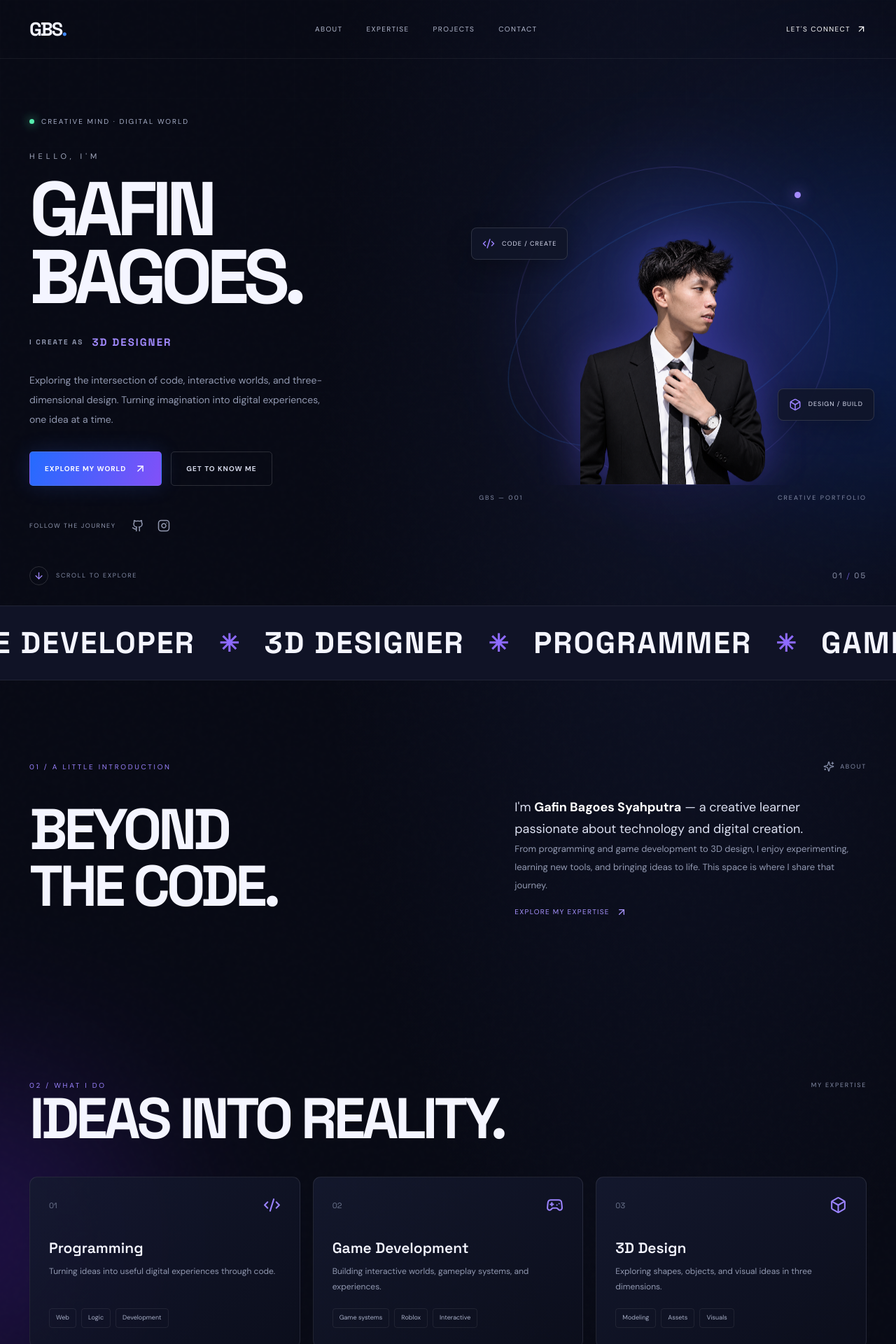
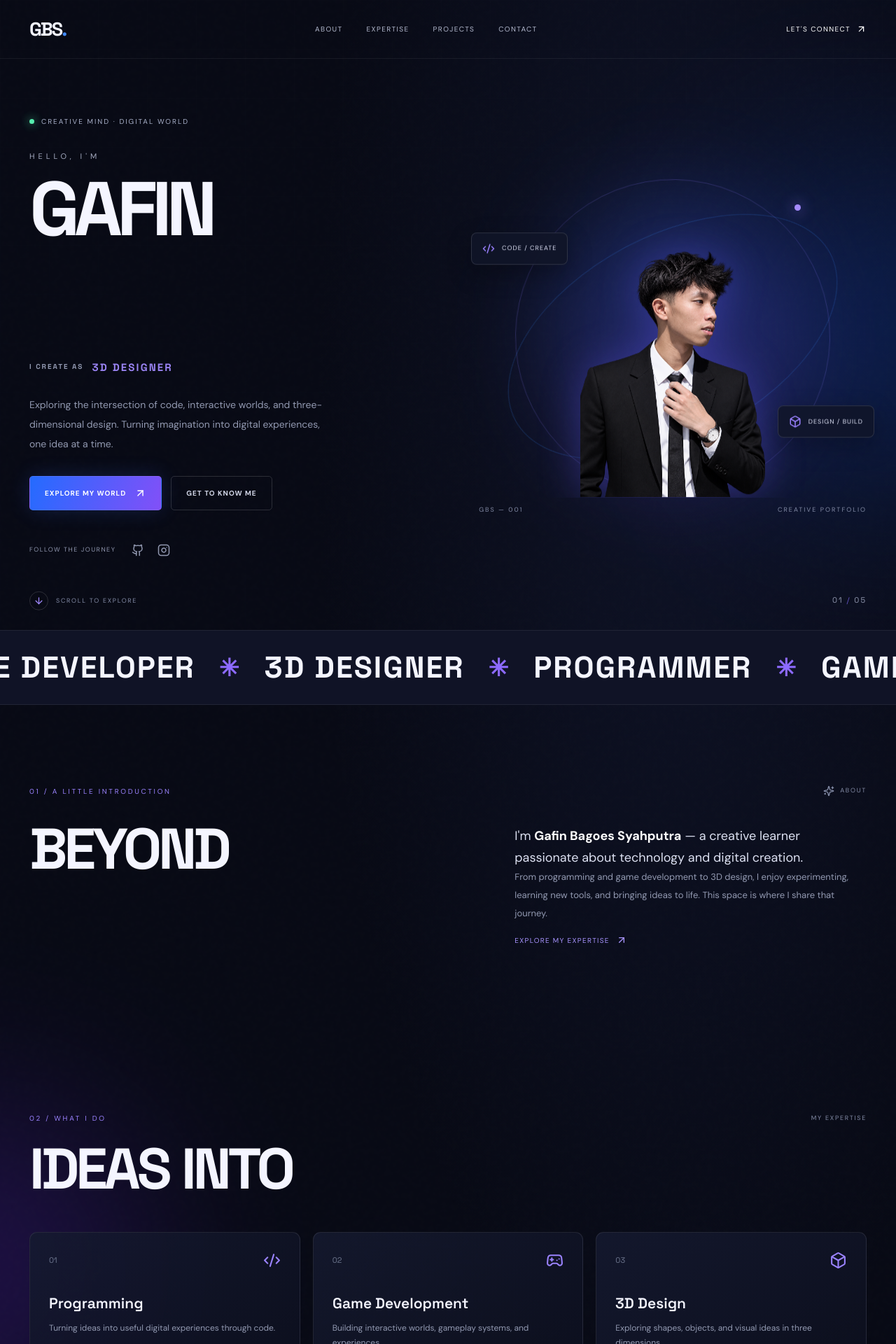
Before and after one commit to gafinyt01-lgtm/gafin-portfolio, a Next.js app: page / in a window 1280 px wide. Shown: the top 1920 px of the page at 70% size. Built offline with nearby package versions, Linux system fonts and the light colour scheme.

Commit message:
Update page.tsx

```diff
--- a/app/page.tsx
+++ b/app/page.tsx
@@ -2,305 +2,98 @@
 
 import { useEffect, useState } from "react";
 import { AnimatePresence, motion, useReducedMotion } from "framer-motion";
-import {
-  ArrowDown,
-  ArrowUpRight,
-  Github,
-  Instagram,
-  Code2,
-  Gamepad2,
-  Box,
-  Sparkles,
-  Menu,
-  X
-} from "lucide-react";
+import { ArrowDown, ArrowUpRight, Github, Instagram, Code2, Gamepad2, Box, Sparkles, Menu, X } from "lucide-react";
 
 const roles = ["PROGRAMMER", "GAME DEVELOPER", "3D DESIGNER"];
+const skills = [
+  { number: "01", title: "Programming", description: "Turning ideas into useful digital experiences through code.", icon: Code2, tags: ["Web", "Logic", "Development"] },
+  { number: "02", title: "Game Development", description: "Building interactive worlds, gameplay systems, and experiences.", icon: Gamepad2, tags: ["Game systems", "Roblox", "Interactive"] },
+  { number: "03", title: "3D Design", description: "Exploring shapes, objects, and visual ideas in three dimensions.", icon: Box, tags: ["Modeling", "Assets", "Visuals"] }
+];
 
-const skills = [
-  {
-    number: "01",
-    title: "Programming",
-    description: "Turning ideas into useful digital experiences through code.",
-    icon: Code2,
-    tags: ["Web", "Logic", "Development"]
-  },
-  {
-    number: "02",
-    title: "Game Development",
-    description: "Building interactive worlds, gameplay systems, and experiences.",
-    icon: Gamepad2,
-    tags: ["Game systems", "Roblox", "Interactive"]
-  },
-  {
-    number: "03",
-    title: "3D Design",
-    description: "Exploring shapes, objects, and visual ideas in three dimensions.",
-    icon: Box,
-    tags: ["Modeling", "Assets", "Visuals"]
+function Reveal({ children, className = "", delay = 0 }: { children: React.ReactNode; className?: string; delay?: number }) {
+  const reduce = useReducedMotion();
+  return <motion.div className={className} initial={reduce ? false : { opacity: 0, y: 26, filter: "blur(8px)" }} whileInView={reduce ? undefined : { opacity: 1, y: 0, filter: "blur(0px)" }} viewport={{ once: true, amount: 0.18 }} transition={{ duration: .72, delay, ease: [0.22, 1, 0.36, 1] }}>{children}</motion.div>;
 }
-];
+
+function WordReveal({ text, delay = 0 }: { text: string; delay?: number }) {
+  const reduce = useReducedMotion();
+  return <span className="word-reveal" aria-label={text}>{text.split(" ").map((word, i) => <span className="word-mask" key={`${word}-${i}`} aria-hidden="true"><motion.span className="word-inner" initial={reduce ? false : { y: "115%", opacity: 0, filter: "blur(8px)" }} whileInView={reduce ? undefined : { y: "0%", opacity: 1, filter: "blur(0px)" }} viewport={{ once: true, amount: .8 }} transition={{ duration: .75, delay: delay + i * .075, ease: [0.22, 1, 0.36, 1] }}>{word}</motion.span></span>)}</span>;
+}
 
 export default function Home() {
   const [activeRole, setActiveRole] = useState(0);
   const [menuOpen, setMenuOpen] = useState(false);
-  const reduceMotion = useReducedMotion();
+  const reduce = useReducedMotion();
 
   useEffect(() => {
-    if (reduceMotion) return;
-    const timer = window.setInterval(() => {
-      setActiveRole((current) => (current + 1) % roles.length);
-    }, 2600);
+    if (reduce) return;
+    const timer = window.setInterval(() => setActiveRole(v => (v + 1) % roles.length), 2600);
     return () => window.clearInterval(timer);
-  }, [reduceMotion]);
+  }, [reduce]);
 
-  const closeMenu = () => setMenuOpen(false);
+  const nav = [["ABOUT", "about"], ["EXPERTISE", "skills"], ["PROJECTS", "projects"], ["CONTACT", "contact"]];
 
-  return (
-    <main className="site-shell">
-      <div className="ambient ambient-blue" aria-hidden="true" />
-      <div className="ambient ambient-purple" aria-hidden="true" />
-      <div className="grid-overlay" aria-hidden="true" />
-      <div className="noise" aria-hidden="true" />
-
+  return <main className="site-shell">
+    <div className="ambient ambient-blue" /><div className="ambient ambient-purple" /><div className="grid-overlay" /><div className="noise" />
     <header className="navbar">
-        <a href="#home" className="logo" aria-label="GBS home">
-          GBS<span>.</span>
-        </a>
-
-        <nav className={`nav-links ${menuOpen ? "nav-links-open" : ""}`}>
-          <a href="#about" onClick={closeMenu}>ABOUT</a>
-          <a href="#skills" onClick={closeMenu}>EXPERTISE</a>
-          <a href="#projects" onClick={closeMenu}>PROJECTS</a>
-          <a href="#contact" onClick={closeMenu}>CONTACT</a>
-        </nav>
-
-        <a href="#contact" className="nav-contact">
-          LET&apos;S CONNECT <ArrowUpRight size={15} />
-        </a>
-
-        <button
-          className="mobile-menu"
-          aria-label={menuOpen ? "Close menu" : "Open menu"}
-          onClick={() => setMenuOpen((open) => !open)}
-        >
-          {menuOpen ? <X size={21} /> : <Menu size={21} />}
-        </button>
+      <motion.a href="#home" className="logo" initial={reduce ? false : { opacity: 0, y: -14 }} animate={{ opacity: 1, y: 0 }}>GBS<span>.</span></motion.a>
+      <nav className={`nav-links ${menuOpen ? "nav-links-open" : ""}`}>{nav.map(([label, id], i) => <motion.a key={id} href={`#${id}`} onClick={() => setMenuOpen(false)} initial={reduce ? false : { opacity: 0, y: -12 }} animate={{ opacity: 1, y: 0 }} transition={{ delay: .1 + i * .08 }}>{label}</motion.a>)}</nav>
+      <motion.a href="#contact" className="nav-contact" initial={reduce ? false : { opacity: 0, x: 15 }} animate={{ opacity: 1, x: 0 }} transition={{ delay: .4 }}>LET&apos;S CONNECT <ArrowUpRight size={15} /></motion.a>
+      <button className="mobile-menu" aria-label={menuOpen ? "Close menu" : "Open menu"} onClick={() => setMenuOpen(v => !v)}>{menuOpen ? <X size={21} /> : <Menu size={21} />}</button>
     </header>
 
     <section className="hero section-wrap" id="home">
-        <motion.div
-          className="hero-content"
-          initial={reduceMotion ? false : { opacity: 0, y: 36 }}
-          animate={{ opacity: 1, y: 0 }}
-          transition={{ duration: 0.9, ease: "easeOut" }}
-        >
-          <div className="availability">
-            <span className="status-dot" />
-            <span>CREATIVE MIND · DIGITAL WORLD</span>
+      <div className="hero-content">
+        <Reveal className="availability"><span className="status-dot" /><span>CREATIVE MIND · DIGITAL WORLD</span></Reveal>
+        <Reveal className="eyebrow" delay={.12}>HELLO, I&apos;M</Reveal>
+        <h1 className="hero-title"><span className="hero-title-line"><WordReveal text="GAFIN" delay={.18} /></span><span className="hero-title-line gradient-text"><WordReveal text="BAGOES." delay={.3} /></span></h1>
+        <div className="role-line"><span className="role-prefix">I CREATE AS</span><AnimatePresence mode="wait"><motion.span key={roles[activeRole]} className="role-text" initial={reduce ? false : { opacity: 0, y: 18, filter: "blur(8px)", letterSpacing: "5px" }} animate={{ opacity: 1, y: 0, filter: "blur(0px)", letterSpacing: "2px" }} exit={reduce ? undefined : { opacity: 0, y: -18, filter: "blur(8px)" }} transition={{ duration: .48 }}>{roles[activeRole]}</motion.span></AnimatePresence></div>
+        <Reveal className="hero-description" delay={.22}>Exploring the intersection of code, interactive worlds, and three-dimensional design. Turning imagination into digital experiences, one idea at a time.</Reveal>
+        <Reveal className="hero-actions" delay={.3}><motion.a href="#projects" className="button-primary" whileHover={reduce ? undefined : { y: -4, scale: 1.025 }} whileTap={{ scale: .97 }}>EXPLORE MY WORLD <ArrowUpRight size={17} /></motion.a><motion.a href="#about" className="button-ghost" whileHover={reduce ? undefined : { y: -4 }} whileTap={{ scale: .97 }}>GET TO KNOW ME</motion.a></Reveal>
+        <Reveal className="social-row" delay={.38}><span>FOLLOW THE JOURNEY</span><motion.a href="https://github.com/" target="_blank" rel="noreferrer" aria-label="GitHub" whileHover={{ y: -4, color: "#a58aff" }}><Github size={18} /></motion.a><motion.a href="https://instagram.com/" target="_blank" rel="noreferrer" aria-label="Instagram" whileHover={{ y: -4, color: "#a58aff" }}><Instagram size={18} /></motion.a></Reveal>
       </div>
-
-          <p className="eyebrow">HELLO, I&apos;M</p>
-          <h1 className="hero-title">
-            GAFIN
-            <br />
-            <span>BAGOES.</span>
-          </h1>
-
-          <div className="role-line" aria-live="polite">
-            <span className="role-prefix">I CREATE AS</span>
-            <AnimatePresence mode="wait">
-              <motion.span
-                key={roles[activeRole]}
-                className="role-text"
-                initial={reduceMotion ? false : { opacity: 0, y: 17, filter: "blur(7px)" }}
-                animate={{ opacity: 1, y: 0, filter: "blur(0px)" }}
-                exit={reduceMotion ? undefined : { opacity: 0, y: -17, filter: "blur(7px)" }}
-                transition={{ duration: 0.42 }}
-              >
-                {roles[activeRole]}
-              </motion.span>
-            </AnimatePresence>
-          </div>
-
-          <p className="hero-description">
-            Exploring the intersection of code, interactive worlds, and
-            three-dimensional design. Turning imagination into digital
-            experiences, one idea at a time.
-          </p>
-
-          <div className="hero-actions">
-            <a href="#projects" className="button-primary">
-              EXPLORE MY WORLD <ArrowUpRight size={17} />
-            </a>
-            <a href="#about" className="button-ghost">
-              GET TO KNOW ME
-            </a>
-          </div>
-
-          <div className="social-row">
-            <span>FOLLOW THE JOURNEY</span>
-            <a href="https://github.com/" target="_blank" rel="noreferrer" aria-label="GitHub">
-              <Github size={18} />
-            </a>
-            <a href="https://instagram.com/" target="_blank" rel="noreferrer" aria-label="Instagram">
-              <Instagram size={18} />
-            </a>
-          </div>
+      <motion.div className="hero-visual" initial={reduce ? false : { opacity: 0, scale: .9, x: 28 }} animate={{ opacity: 1, scale: 1, x: 0 }} transition={{ duration: 1.1, delay: .2 }}>
+        <div className="portrait-halo" /><div className="orbit orbit-one" /><div className="orbit orbit-two" /><div className="orbit-dot" />
+        <div className="portrait-stage"><img src="/images/gafin.png" alt="Portrait of Gafin Bagoes Syahputra" className="gafin-portrait" /></div>
+        <motion.div className="floating-card card-code" animate={reduce ? undefined : { y: [0, -11, 0] }} transition={{ duration: 4.2, repeat: Infinity }}><Code2 size={18} /><span>CODE / CREATE</span></motion.div>
+        <motion.div className="floating-card card-3d" animate={reduce ? undefined : { y: [0, 10, 0] }} transition={{ duration: 4.8, repeat: Infinity }}><Box size={18} /><span>DESIGN / BUILD</span></motion.div>
+        <div className="portrait-caption"><span>GBS — 001</span><span>CREATIVE PORTFOLIO</span></div>
       </motion.div>
-
-        <motion.div
-          className="hero-visual"
-          initial={reduceMotion ? false : { opacity: 0, scale: 0.92, x: 28 }}
-          animate={{ opacity: 1, scale: 1, x: 0 }}
-          transition={{ duration: 1.1, delay: 0.15 }}
-        >
-          <div className="portrait-halo" />
-          <div className="orbit orbit-one" />
-          <div className="orbit orbit-two" />
-          <div className="orbit-dot" />
-          <div className="portrait-stage">
-            <img
-              src="/images/gafin.png"
-              alt="Portrait of Gafin Bagoes Syahputra"
-              className="gafin-portrait"
-            />
-          </div>
-          <div className="floating-card card-code">
-            <Code2 size={18} />
-            <span>CODE / CREATE</span>
-          </div>
-          <div className="floating-card card-3d">
-            <Box size={18} />
-            <span>DESIGN / BUILD</span>
-          </div>
-          <div className="portrait-caption">
-            <span>GBS — 001</span>
-            <span>CREATIVE PORTFOLIO</span>
-          </div>
-        </motion.div>
-
-        <a href="#about" className="scroll-cue">
-          <span className="scroll-icon"><ArrowDown size={15} /></span>
-          SCROLL TO EXPLORE
-        </a>
+      <motion.a href="#about" className="scroll-cue" animate={reduce ? undefined : { y: [0, 6, 0] }} transition={{ duration: 2, repeat: Infinity }}><span className="scroll-icon"><ArrowDown size={15} /></span>SCROLL TO EXPLORE</motion.a>
       <div className="hero-index">01 <span>/</span> 05</div>
     </section>
 
-      <section className="marquee-section" aria-label="Areas of expertise">
-        <div className="marquee-track">
-          {[0, 1, 2, 3].map((item) => (
-            <div className="marquee-content" key={item}>
-              <span>PROGRAMMER</span><i>✳</i>
-              <span>GAME DEVELOPER</span><i>✳</i>
-              <span>3D DESIGNER</span><i>✳</i>
-            </div>
-          ))}
-        </div>
-      </section>
+    <section className="marquee-section" aria-label="Areas of expertise"><div className="marquee-track">{[0,1,2,3].map(n => <div className="marquee-content" key={n}><span>PROGRAMMER</span><i>✳</i><span>GAME DEVELOPER</span><i>✳</i><span>3D DESIGNER</span><i>✳</i></div>)}</div></section>
 
     <section className="content-section section-wrap" id="about">
-        <div className="section-heading">
-          <p className="section-label">01 / A LITTLE INTRODUCTION</p>
-          <span className="section-mark"><Sparkles size={16} /> ABOUT</span>
-        </div>
+      <div className="section-heading"><Reveal><p className="section-label">01 / A LITTLE INTRODUCTION</p></Reveal><Reveal delay={.1}><span className="section-mark"><Sparkles size={16} /> ABOUT</span></Reveal></div>
       <div className="about-layout">
-          <h2 className="section-title">
-            BEYOND
-            <br />
-            <span>THE CODE.</span>
-          </h2>
-          <div className="about-copy">
-            <p className="large-copy">
-              I&apos;m <strong>Gafin Bagoes Syahputra</strong> — a creative
-              learner passionate about technology and digital creation.
-            </p>
-            <p>
-              From programming and game development to 3D design, I enjoy
-              experimenting, learning new tools, and bringing ideas to life.
-              This space is where I share that journey.
-            </p>
-            <a href="#skills" className="text-link">
-              EXPLORE MY EXPERTISE <ArrowUpRight size={16} />
-            </a>
-          </div>
+        <h2 className="section-title"><span className="title-line"><WordReveal text="BEYOND" /></span><span className="title-line gradient-text"><WordReveal text="THE CODE." delay={.12} /></span></h2>
+        <div className="about-copy"><Reveal><p className="large-copy">I&apos;m <strong>Gafin Bagoes Syahputra</strong> — a creative learner passionate about technology and digital creation.</p></Reveal><Reveal delay={.12}><p>From programming and game development to 3D design, I enjoy experimenting, learning new tools, and bringing ideas to life. This space is where I share that journey.</p></Reveal><Reveal delay={.2}><motion.a href="#skills" className="text-link" whileHover={{ x: 6 }}>EXPLORE MY EXPERTISE <ArrowUpRight size={16} /></motion.a></Reveal></div>
       </div>
     </section>
 
     <section className="content-section section-wrap" id="skills">
-        <div className="section-heading">
-          <p className="section-label">02 / WHAT I DO</p>
-          <span className="section-mark">MY EXPERTISE</span>
-        </div>
-        <h2 className="section-title">
-          IDEAS INTO <span>REALITY.</span>
-        </h2>
-        <div className="skill-grid">
-          {skills.map((skill) => {
-            const Icon = skill.icon;
-            return (
-              <motion.article
-                className="skill-card"
-                key={skill.number}
-                whileHover={reduceMotion ? undefined : { y: -8 }}
-                transition={{ duration: 0.25 }}
-              >
-                <div className="skill-top">
-                  <span>{skill.number}</span>
-                  <Icon size={25} />
-                </div>
-                <h3>{skill.title}</h3>
-                <p>{skill.description}</p>
-                <div className="skill-tags">
-                  {skill.tags.map((tag) => <span key={tag}>{tag}</span>)}
-                </div>
-              </motion.article>
-            );
-          })}
-        </div>
+      <div className="section-heading"><Reveal><p className="section-label">02 / WHAT I DO</p></Reveal><Reveal delay={.1}><span className="section-mark">MY EXPERTISE</span></Reveal></div>
+      <h2 className="section-title skills-heading"><WordReveal text="IDEAS INTO" /> <span className="gradient-text"><WordReveal text="REALITY." delay={.14} /></span></h2>
+      <div className="skill-grid">{skills.map((skill, i) => { const Icon = skill.icon; return <motion.article className="skill-card" key={skill.number} initial={reduce ? false : { opacity: 0, y: 45, rotateX: 8 }} whileInView={reduce ? undefined : { opacity: 1, y: 0, rotateX: 0 }} viewport={{ once: true, amount: .2 }} transition={{ duration: .7, delay: i * .13 }} whileHover={reduce ? undefined : { y: -8, borderColor: "#8065ff" }}><div className="skill-top"><span>{skill.number}</span><Icon size={25} /></div><h3><WordReveal text={skill.title} /></h3><p>{skill.description}</p><div className="skill-tags">{skill.tags.map((tag, j) => <motion.span key={tag} initial={reduce ? false : { opacity: 0, y: 10 }} whileInView={reduce ? undefined : { opacity: 1, y: 0 }} viewport={{ once: true }} transition={{ delay: i * .13 + j * .07 + .2 }}>{tag}</motion.span>)}</div></motion.article>; })}</div>
     </section>
 
     <section className="content-section section-wrap projects-section" id="projects">
-        <div className="section-heading">
-          <p className="section-label">03 / SELECTED WORKS</p>
-          <span className="section-mark">IN PROGRESS</span>
-        </div>
-        <h2 className="section-title">
-          MADE WITH <span>INTENTION.</span>
-        </h2>
-        <p className="section-description">
-          A collection of experiments, ideas, and projects. More work will
-          appear here as the journey grows.
-        </p>
-        <div className="project-placeholder">
-          <div className="project-symbol"><Box size={34} /></div>
-          <div>
-            <span className="project-kicker">PORTFOLIO / 001</span>
-            <h3>Something is taking shape.</h3>
-            <p>Projects and creative experiments coming soon.</p>
-          </div>
-          <span className="project-status">COMING SOON</span>
-        </div>
+      <div className="section-heading"><Reveal><p className="section-label">03 / SELECTED WORKS</p></Reveal><Reveal delay={.1}><span className="section-mark">IN PROGRESS</span></Reveal></div>
+      <h2 className="section-title"><WordReveal text="MADE WITH" /> <span className="gradient-text"><WordReveal text="INTENTION." delay={.14} /></span></h2>
+      <Reveal className="section-description" delay={.15}>A collection of experiments, ideas, and projects. More work will appear here as the journey grows.</Reveal>
+      <motion.div className="project-placeholder" initial={reduce ? false : { opacity: 0, y: 35, scale: .98 }} whileInView={reduce ? undefined : { opacity: 1, y: 0, scale: 1 }} viewport={{ once: true, amount: .2 }} transition={{ duration: .75 }} whileHover={reduce ? undefined : { y: -5, borderColor: "#8065ff" }}><div className="project-symbol"><Box size={34} /></div><div><span className="project-kicker">PORTFOLIO / 001</span><h3>Something is taking shape.</h3><p>Projects and creative experiments coming soon.</p></div><span className="project-status">COMING SOON</span></motion.div>
     </section>
 
     <section className="contact-section section-wrap" id="contact">
-        <p className="section-label">04 / HAVE AN IDEA?</p>
-        <h2>
-          LET&apos;S MAKE
-          <br />
-          <span>IT HAPPEN.</span>
-        </h2>
-        <p>Have a project, collaboration, or just want to say hello?</p>
-        <a className="button-primary" href="mailto:hello@example.com">
-          GET IN TOUCH <ArrowUpRight size={17} />
-        </a>
+      <Reveal><p className="section-label">04 / HAVE AN IDEA?</p></Reveal>
+      <h2><span className="title-line"><WordReveal text="LET'S MAKE" /></span><span className="title-line gradient-text"><WordReveal text="IT HAPPEN." delay={.12} /></span></h2>
+      <Reveal delay={.18}><p>Have a project, collaboration, or just want to say hello?</p></Reveal>
+      <Reveal delay={.25}><motion.a className="button-primary" href="mailto:hello@example.com" whileHover={reduce ? undefined : { y: -4, scale: 1.025 }} whileTap={{ scale: .97 }}>GET IN TOUCH <ArrowUpRight size={17} /></motion.a></Reveal>
     </section>
 
-      <footer className="footer">
-        <a href="#home" className="footer-logo">GBS<span>.</span></a>
-        <span>DESIGNED & BUILT WITH CURIOSITY.</span>
-        <span>© {new Date().getFullYear()} GAFIN BAGOES SYAHPUTRA</span>
-      </footer>
-    </main>
-  );
+    <footer className="footer"><Reveal><a href="#home" className="footer-logo">GBS<span>.</span></a></Reveal><Reveal delay={.08}><span>DESIGNED & BUILT WITH CURIOSITY.</span></Reveal><Reveal delay={.16}><span>© {new Date().getFullYear()} GAFIN BAGOES SYAHPUTRA</span></Reveal></footer>
+  </main>;
 }
```
Lines whose indentation alone changed are shown as unchanged.
